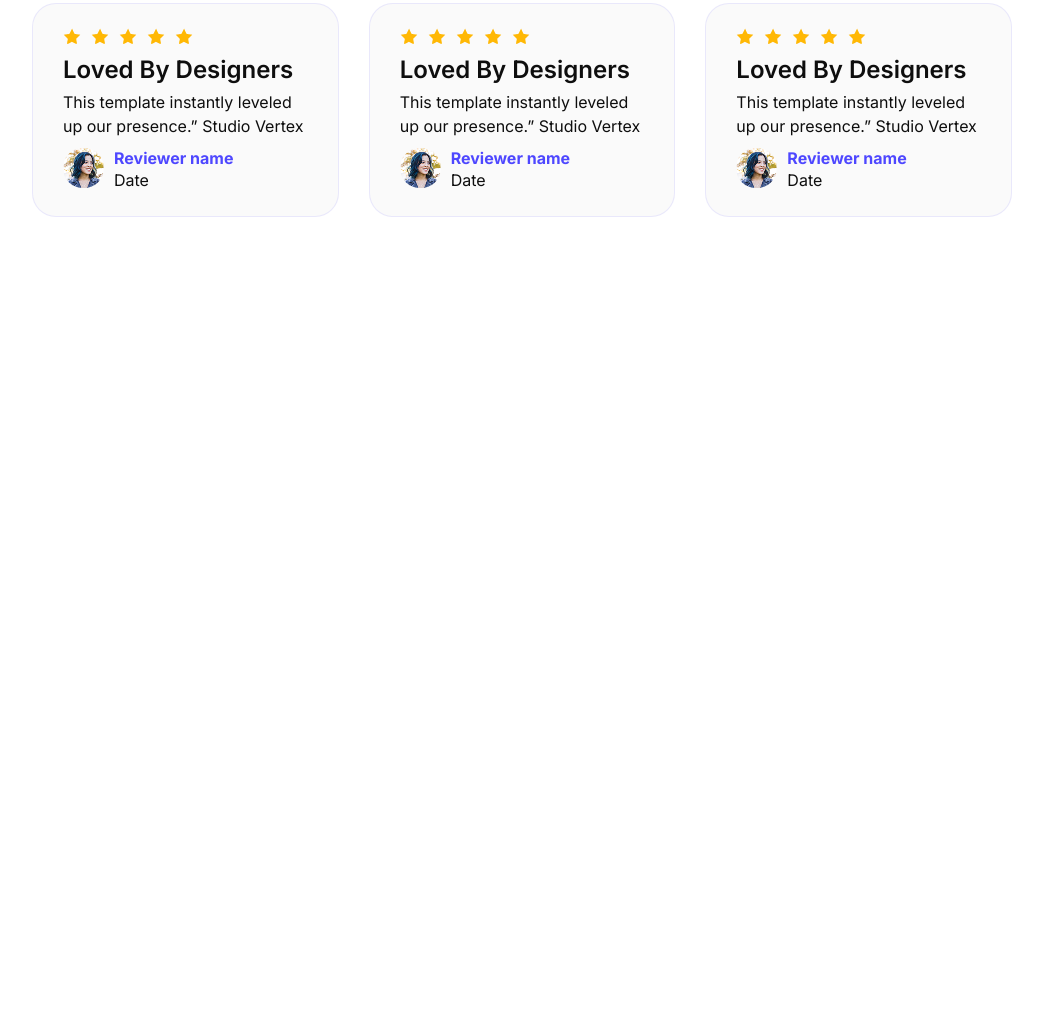
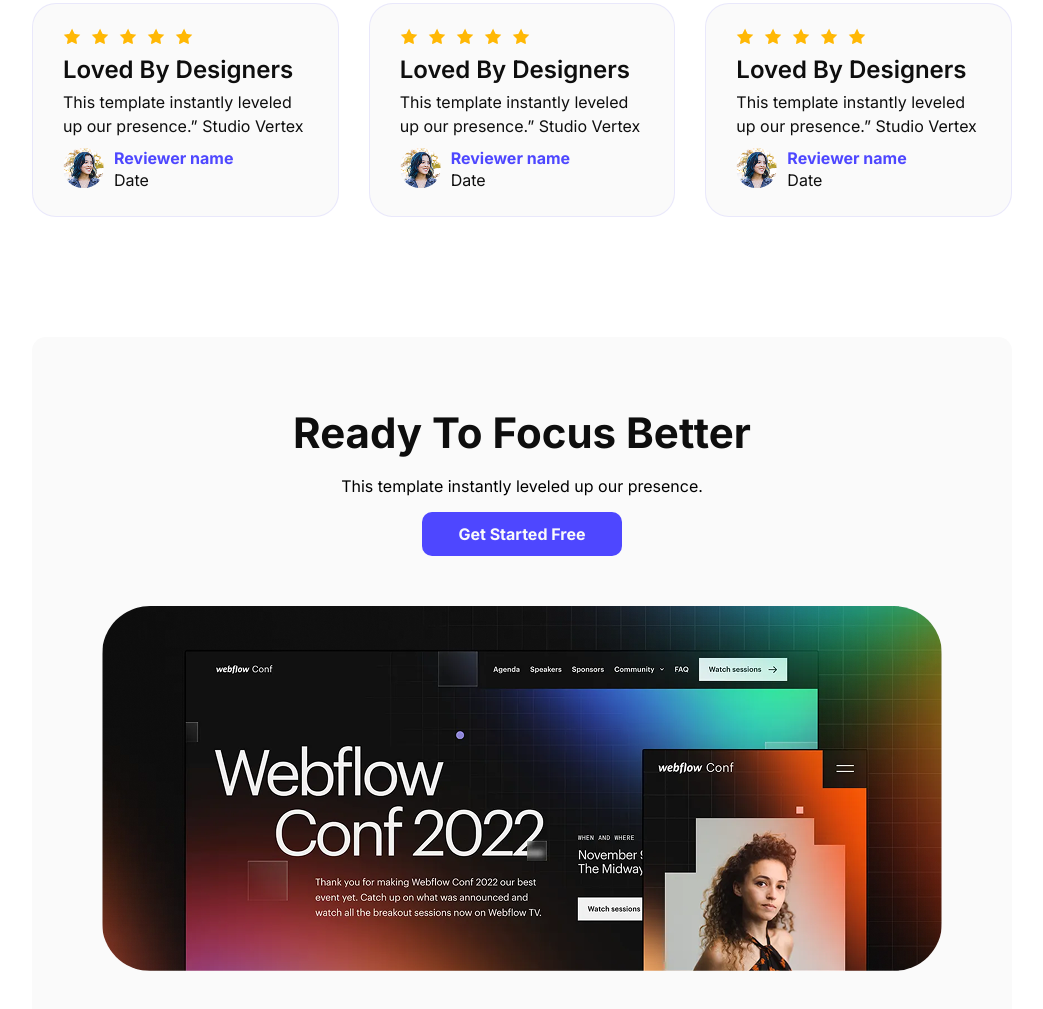
Before and after one commit to thekhaledshariar/ph-assignment-01, a plain HTML site: page code/index.html in a window 1280 px wide. Shown: the part 1915-2924 px from the top of the page, without its empty margins (118-1161 px from the left). Before the commit the page ends 2252 px from the top, so only its background shows below. Drawn offline with Linux system fonts and the light colour scheme.

Commit message:
Added optional-section

```diff
--- a/code/index.html
+++ b/code/index.html
@@ -128,6 +128,18 @@
 
             </div>
            </section>
+
+           <!-- optional-section -->
+            <section class="optional-section">
+                <div class="optional-section-contents">
+                    <h2>Ready to focus better</h2>
+                    <p>This template instantly leveled up our presence.</p>
+                    <button>Get Started Free</button>
+                </div>
+                <div class="optional-section-image">
+                    <img src="\Assets\wc-big.png" alt="wc-big">
+                </div>
+            </section>
     </main>
 </body>
 </html>
--- a/code/style.css
+++ b/code/style.css
@@ -148,3 +148,27 @@ img {
   flex-direction: column;
   align-items: start;
 }
+
+/* optional-section */
+
+.optional-section {
+  max-width: 100%;
+  margin: 120px 150px;
+  padding: 70px 0px;
+  background-color: #fafafa;
+  border-radius: 14px;
+  display: flex;
+  align-items: center;
+  justify-content: center;
+  flex-direction: column;
+  gap: 50px;
+  text-align: center;
+}
+
+.optional-section-contents {
+  display: flex;
+  flex-direction: column;
+  align-items: center;
+  justify-content: center;
+  text-align: center;
+}
```
